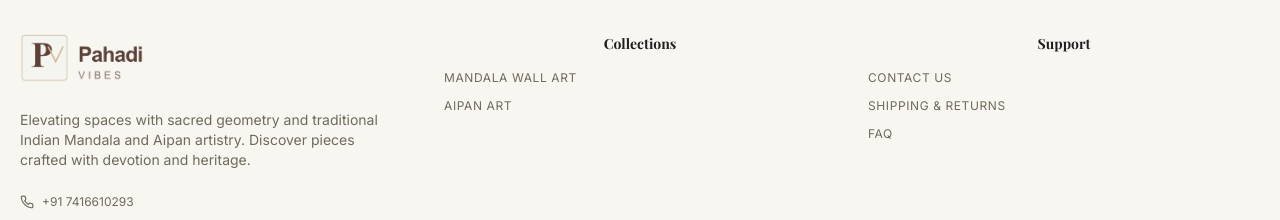
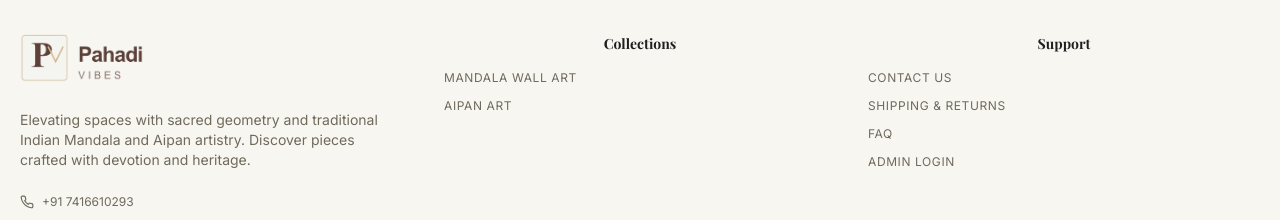
Before and after one commit to nainesh15gorle/PahadiVibes, a Next.js app: page / in a window 1280 px wide. Shown: the part 1687-1907 px from the top of the page. Built offline with nearby package versions, Linux system fonts and the light colour scheme; no server answers; a web font is replaced by a local one.

Commit message:
added admin secret button

```diff
--- a/src/components/layout/Footer.tsx
+++ b/src/components/layout/Footer.tsx
@@ -96,7 +96,8 @@ export function Footer() {
               {[
                 { name: 'Contact Us', href: '/contact' },
                 { name: 'Shipping & Returns', href: '/shipping-returns' },
-                { name: 'FAQ', href: '/shipping-returns#faq' }
+                { name: 'FAQ', href: '/shipping-returns#faq' },
+                { name: 'Admin Login', href: '/admin/login' }
               ].map((item) => (
                 <li key={item.name}>
                   <Link href={item.href} className="text-muted-foreground hover:text-primary transition-colors text-xs uppercase tracking-wider block py-1 md:py-0">
```
